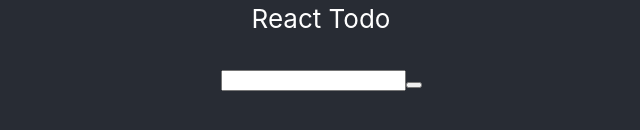
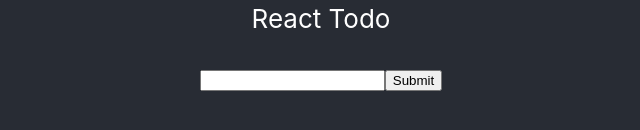
Before and after one commit to MunchProductionz/todo-list, a React (Create React App) app in the folder todo-list-npm/: page / in a window 1280 px wide. Shown: the part 340-470 px from the top of the page, without its empty margins (319-959 px from the left). Built offline with nearby package versions, Linux system fonts and the light colour scheme.

Commit message:
Add text to button

```diff
--- a/todo-list-npm/src/components/TodoForm.js
+++ b/todo-list-npm/src/components/TodoForm.js
@@ -31,7 +31,7 @@ function TodoForm({ addTodo }) {
                 value={todo.task}
                 onChange={handleTaskInputChange}
             />
-            <button />
+            <button type="submit">Submit</button>
         </form>
     );
 
```
